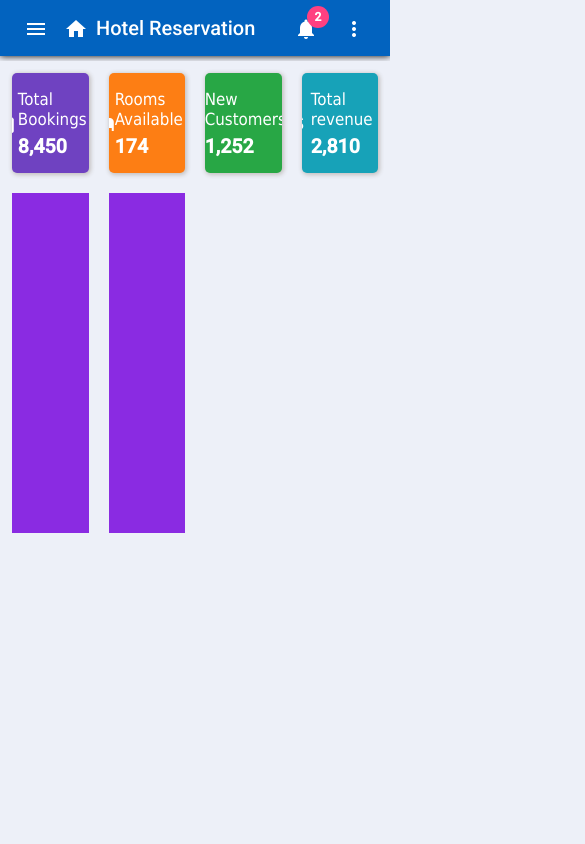
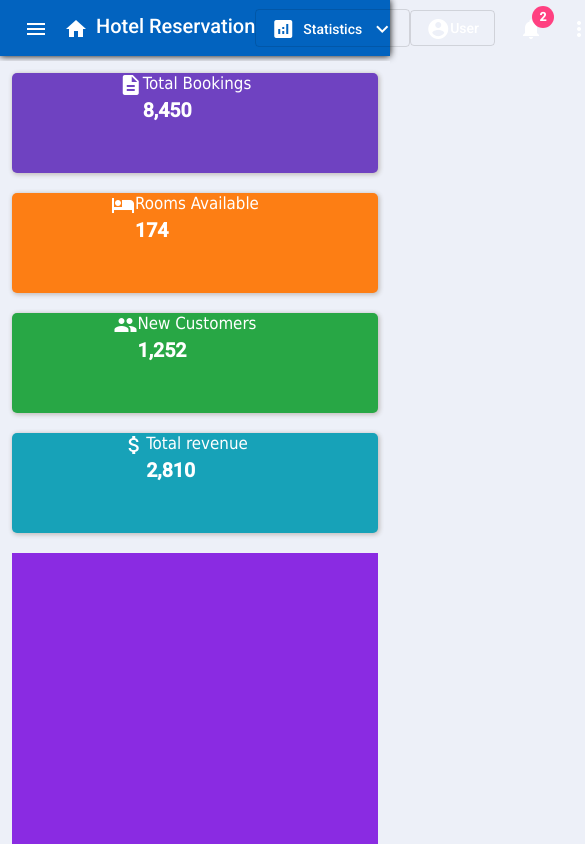
Before and after one commit to hema35/hotel-app, an Angular app: page /dashboard in a window 390 px wide. Shown: the top 844 px of the page, 585 px wide, since content can reach past the window. Built offline with nearby package versions, Linux system fonts and the light colour scheme.

Commit message:
responsive grid created

```diff
--- a/src/app/components/dashboard/dashboard.component.html
+++ b/src/app/components/dashboard/dashboard.component.html
@@ -1,51 +1,55 @@
-<mat-grid-list cols="4" gutterSize="20px" rowHeight="100px" class="dashbaord-grid-list">
-  <mat-grid-tile class="dashboard-tile dashboard-tile-1 colorful-tile" fxLayout="row" fxLayoutAlign="start stretch" matRipple matTooltip="Total Booking">
-    <div fxFlex="1125%" fxLayout= "column" fxLayoutAlign="center center" class="h-100">
+<mat-grid-list [cols]="dashboardGridCols" gutterSize="20px" rowHeight="100px" class="dashbaord-grid-list">
+  <mat-grid-tile class="dashboard-tile dashboard-tile-1 colorful-tile" fxLayout="row" fxLayoutAlign="start stretch"
+    matRipple matTooltip="Total Booking">
+    <div fxFlex="1 1 25%" fxLayout="column" fxLayoutAlign="center center" class="h-100">
       <mat-icon>description</mat-icon>
     </div>
-    <div fxFlex="1175%" class="h-100" fxLayout="column" fxLayoutAlign="center center">
+    <div fxFlex="1 1 75%" class="h-100" fxLayout="column" fxLayoutAlign="center center">
       <div class="dashboard-tile-heading">
         Total Bookings
-  </div >
+      </div>
       <div class="dashboard-tile-sub-heading">{{8450|number}}</div>
     </div>
   </mat-grid-tile>
 
   <!-- second tile -->
-  <mat-grid-tile class="dashboard-tile dashboard-tile-2 colorful-tile" fxLayout="row" fxLayoutAlign="start stretch" matRipple matTooltip="Rooms available now">
-    <div fxFlex="1125%" fxLayout= "column" fxLayoutAlign="center center" class="h-100">
+  <mat-grid-tile class="dashboard-tile dashboard-tile-2 colorful-tile" fxLayout="row" fxLayoutAlign="start stretch"
+    matRipple matTooltip="Rooms available now">
+    <div fxFlex="1 1 25%" fxLayout="column" fxLayoutAlign="center center" class="h-100">
       <mat-icon>hotel</mat-icon>
     </div>
-    <div fxFlex="1175%" class="h-100" fxLayout="column" fxLayoutAlign="center center">
+    <div fxFlex="1 1 75%" class="h-100" fxLayout="column" fxLayoutAlign="center center">
       <div class="dashboard-tile-heading">
         Rooms Available
-  </div >
+      </div>
       <div class="dashboard-tile-sub-heading">{{174|number}}</div>
     </div>
   </mat-grid-tile>
 
   <!-- third tile -->
-  <mat-grid-tile class="dashboard-tile dashboard-tile-3 colorful-tile" fxLayout="row" fxLayoutAlign="start stretch" matRipple matTooltip="new customers">
-    <div fxFlex="1125%" fxLayout= "column" fxLayoutAlign="center center" class="h-100">
+  <mat-grid-tile class="dashboard-tile dashboard-tile-3 colorful-tile" fxLayout="row" fxLayoutAlign="start stretch"
+    matRipple matTooltip="new customers">
+    <div fxFlex="1 1 25%" fxLayout="column" fxLayoutAlign="center center" class="h-100">
       <mat-icon>group</mat-icon>
     </div>
-    <div fxFlex="1175%" class="h-100" fxLayout="column" fxLayoutAlign="center center">
+    <div fxFlex="1 1 75%" class="h-100" fxLayout="column" fxLayoutAlign="center center">
       <div class="dashboard-tile-heading">
         New Customers
-  </div >
+      </div>
       <div class="dashboard-tile-sub-heading">{{1252|number}}</div>
     </div>
   </mat-grid-tile>
 
   <!-- fourth tile -->
-  <mat-grid-tile class="dashboard-tile dashboard-tile-4 colorful-tile" fxLayout="row" fxLayoutAlign="start stretch" matRipple matTooltip="Total revenue all time">
-    <div fxFlex="1125%" fxLayout= "column" fxLayoutAlign="center center" class="h-100">
+  <mat-grid-tile class="dashboard-tile dashboard-tile-4 colorful-tile" fxLayout="row" fxLayoutAlign="start stretch"
+    matRipple matTooltip="Total revenue all time">
+    <div fxFlex="1 1 25%" fxLayout="column" fxLayoutAlign="center center" class="h-100">
       <mat-icon>attach_money</mat-icon>
     </div>
-    <div fxFlex="1175%" class="h-100" fxLayout="column" fxLayoutAlign="center center">
+    <div fxFlex="1 1 75%" class="h-100" fxLayout="column" fxLayoutAlign="center center">
       <div class="dashboard-tile-heading">
         Total revenue
-  </div >
+      </div>
       <div class="dashboard-tile-sub-heading">{{2810|number}}</div>
     </div>
   </mat-grid-tile>
--- a/src/app/modules/material/material.module.ts
+++ b/src/app/modules/material/material.module.ts
@@ -1,44 +1,94 @@
-import { NgModule } from '@angular/core';
-import { CommonModule } from '@angular/common';
-import { MatButtonModule } from '@angular/material/button';
-import { MatInputModule } from '@angular/material/input';
-import { MatToolbarModule } from '@angular/material/toolbar';
-import { MatIconModule } from '@angular/material/icon';
-import { FlexLayoutModule } from '@angular/flex-layout';
-import { MatMenuModule } from '@angular/material/menu';
-import { MatExpansionModule } from '@angular/material/expansion';
-import { MatBadgeModule} from '@angular/material/badge';
-import { MatDividerModule } from '@angular/material/divider';
-import { MatCommonModule } from '@angular/material/core';
-import { MatTooltipModule} from '@angular/material/tooltip';
-import { MatSidenavModule } from '@angular/material/sidenav';
-import { MatListModule } from '@angular/material/list';
-import { MatGridListModule } from '@angular/material/grid-list';
+import {NgModule} from '@angular/core';
+import {A11yModule} from '@angular/cdk/a11y';
+import {ClipboardModule} from '@angular/cdk/clipboard';
+import {DragDropModule} from '@angular/cdk/drag-drop';
+import {PortalModule} from '@angular/cdk/portal';
+import {ScrollingModule} from '@angular/cdk/scrolling';
+import {CdkStepperModule} from '@angular/cdk/stepper';
+import {CdkTableModule} from '@angular/cdk/table';
+import {CdkTreeModule} from '@angular/cdk/tree';
+import {MatAutocompleteModule} from '@angular/material/autocomplete';
+import {MatBadgeModule} from '@angular/material/badge';
+import {MatBottomSheetModule} from '@angular/material/bottom-sheet';
+import {MatButtonModule} from '@angular/material/button';
+import {MatButtonToggleModule} from '@angular/material/button-toggle';
+import {MatCardModule} from '@angular/material/card';
+import {MatCheckboxModule} from '@angular/material/checkbox';
+import {MatChipsModule} from '@angular/material/chips';
+import {MatStepperModule} from '@angular/material/stepper';
+import {MatDatepickerModule} from '@angular/material/datepicker';
+import {MatDialogModule} from '@angular/material/dialog';
+import {MatDividerModule} from '@angular/material/divider';
+import {MatExpansionModule} from '@angular/material/expansion';
+import {MatGridListModule} from '@angular/material/grid-list';
+import {MatIconModule} from '@angular/material/icon';
+import {MatInputModule} from '@angular/material/input';
+import {MatListModule} from '@angular/material/list';
+import {MatMenuModule} from '@angular/material/menu';
+import {MatNativeDateModule, MatRippleModule} from '@angular/material/core';
+import {MatPaginatorModule} from '@angular/material/paginator';
+import {MatProgressBarModule} from '@angular/material/progress-bar';
+import {MatProgressSpinnerModule} from '@angular/material/progress-spinner';
+import {MatRadioModule} from '@angular/material/radio';
+import {MatSelectModule} from '@angular/material/select';
+import {MatSidenavModule} from '@angular/material/sidenav';
+import {MatSliderModule} from '@angular/material/slider';
+import {MatSlideToggleModule} from '@angular/material/slide-toggle';
+import {MatSnackBarModule} from '@angular/material/snack-bar';
+import {MatSortModule} from '@angular/material/sort';
+import {MatTableModule} from '@angular/material/table';
+import {MatTabsModule} from '@angular/material/tabs';
+import {MatToolbarModule} from '@angular/material/toolbar';
+import {MatTooltipModule} from '@angular/material/tooltip';
+import {MatTreeModule} from '@angular/material/tree';
+import {OverlayModule} from '@angular/cdk/overlay';
 
-let matComponents = [
-  MatButtonModule,
-  MatInputModule,
-  MatToolbarModule,
-  MatIconModule,
-  FlexLayoutModule,
-  MatMenuModule,
-  MatExpansionModule,
-  MatBadgeModule,
-  MatDividerModule,
-  MatTooltipModule,
-  MatSidenavModule,
-  MatListModule,
-  MatGridListModule
-
-]
 @NgModule({
-  declarations: [],
-  imports: [
-    CommonModule,
-    matComponents
-  ],
   exports: [
-    matComponents
+    A11yModule,
+    ClipboardModule,
+    CdkStepperModule,
+    CdkTableModule,
+    CdkTreeModule,
+    DragDropModule,
+    MatAutocompleteModule,
+    MatBadgeModule,
+    MatBottomSheetModule,
+    MatButtonModule,
+    MatButtonToggleModule,
+    MatCardModule,
+    MatCheckboxModule,
+    MatChipsModule,
+    MatStepperModule,
+    MatDatepickerModule,
+    MatDialogModule,
+    MatDividerModule,
+    MatExpansionModule,
+    MatGridListModule,
+    MatIconModule,
+    MatInputModule,
+    MatListModule,
+    MatMenuModule,
+    MatNativeDateModule,
+    MatPaginatorModule,
+    MatProgressBarModule,
+    MatProgressSpinnerModule,
+    MatRadioModule,
+    MatRippleModule,
+    MatSelectModule,
+    MatSidenavModule,
+    MatSliderModule,
+    MatSlideToggleModule,
+    MatSnackBarModule,
+    MatSortModule,
+    MatTableModule,
+    MatTabsModule,
+    MatToolbarModule,
+    MatTooltipModule,
+    MatTreeModule,
+    OverlayModule,
+    PortalModule,
+    ScrollingModule,
   ]
 })
-export class MaterialModule { }
+export class MaterialModule {}
```
Also changed, not shown: src/app/app.module.ts (+2 -16 lines), 1 other file (tests, documents, lock files or other folders). Lines whose indentation alone changed are shown as unchanged.
